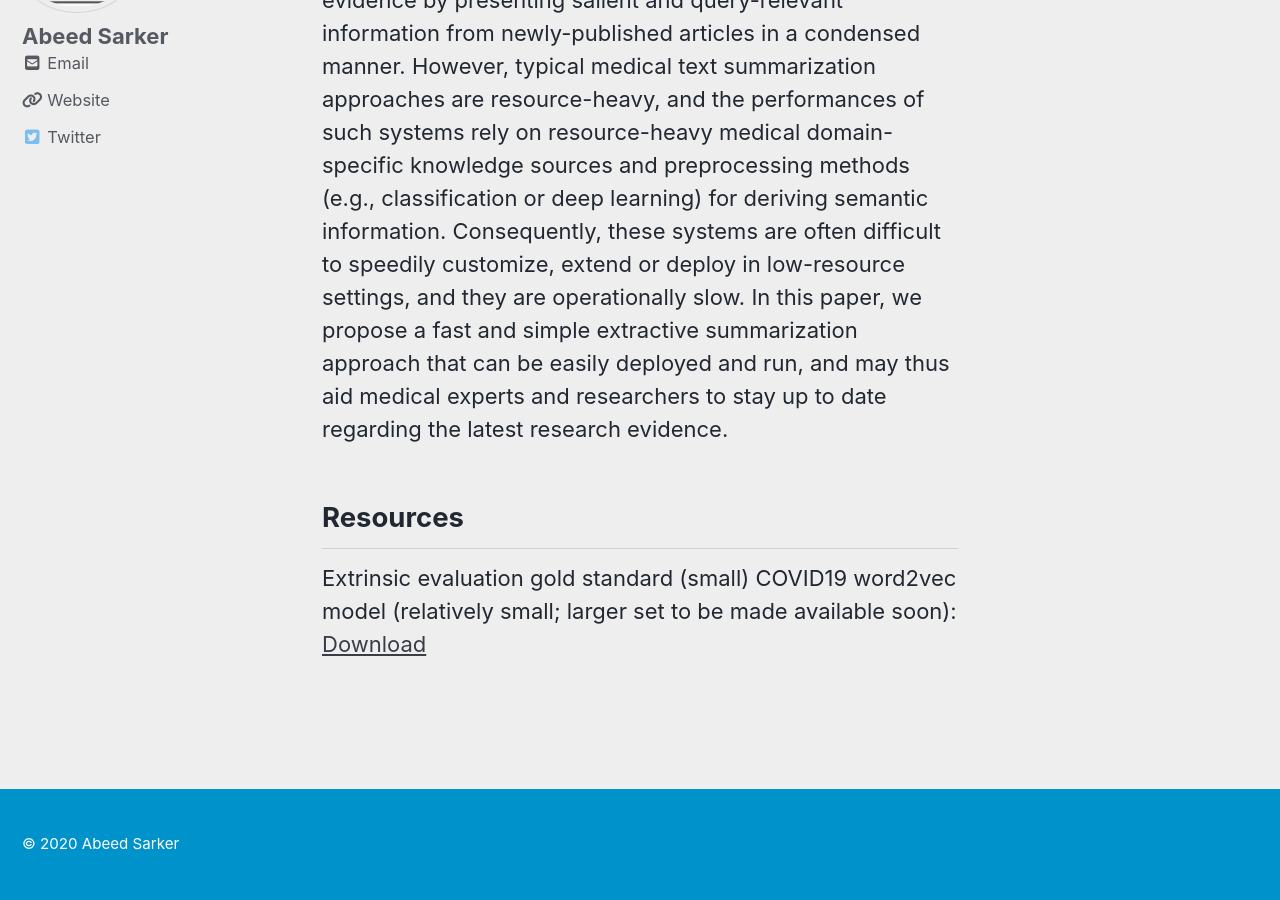
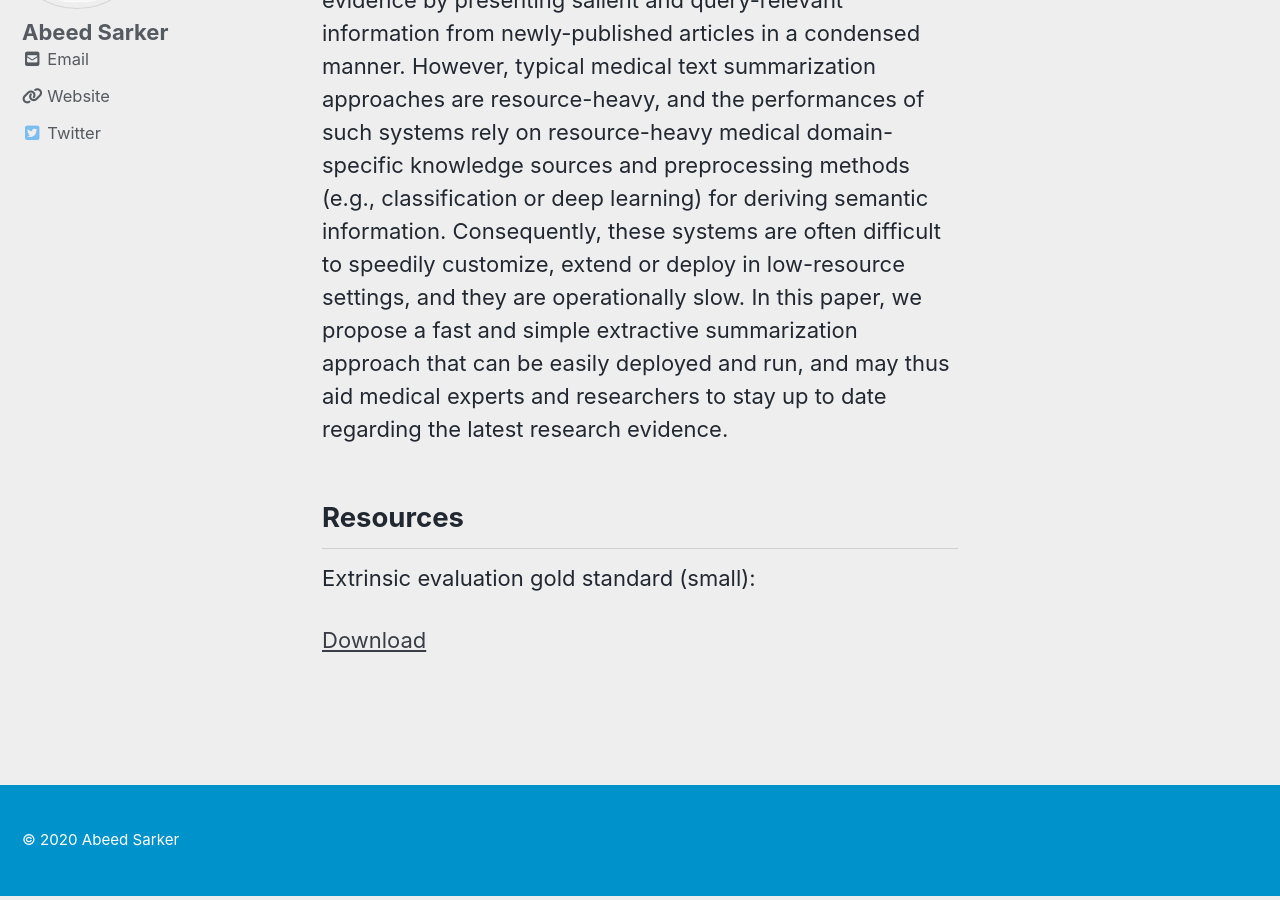
Before and after one commit to sarkerlab/Website, a Jekyll site: the page built from _pages/lw_summ.md, in a window 1280 px wide and 900 px high, scrolled down 628 px. Built offline with Jekyll 4.4.1, drawn with Linux system fonts in a browser that asks for light colours; cached includes are drawn as plain includes; nearby versions of some CDN libraries.

Commit message:
Update lw_summ.md

```diff
--- a/_pages/lw_summ.md
+++ b/_pages/lw_summ.md
@@ -11,6 +11,6 @@ As the volume of published medical research continues to grow rapidly, staying u
 
 ## Resources
 
-Extrinsic evaluation gold standard (small)
-COVID19 word2vec model (relatively small; larger set to be made available soon):
+Extrinsic evaluation gold standard (small):
+
 <a href = "https://github.com/coreyrshaw/Website/blob/master/assets/data/extrinsic_gold_standard.txt"> Download </a>
```
